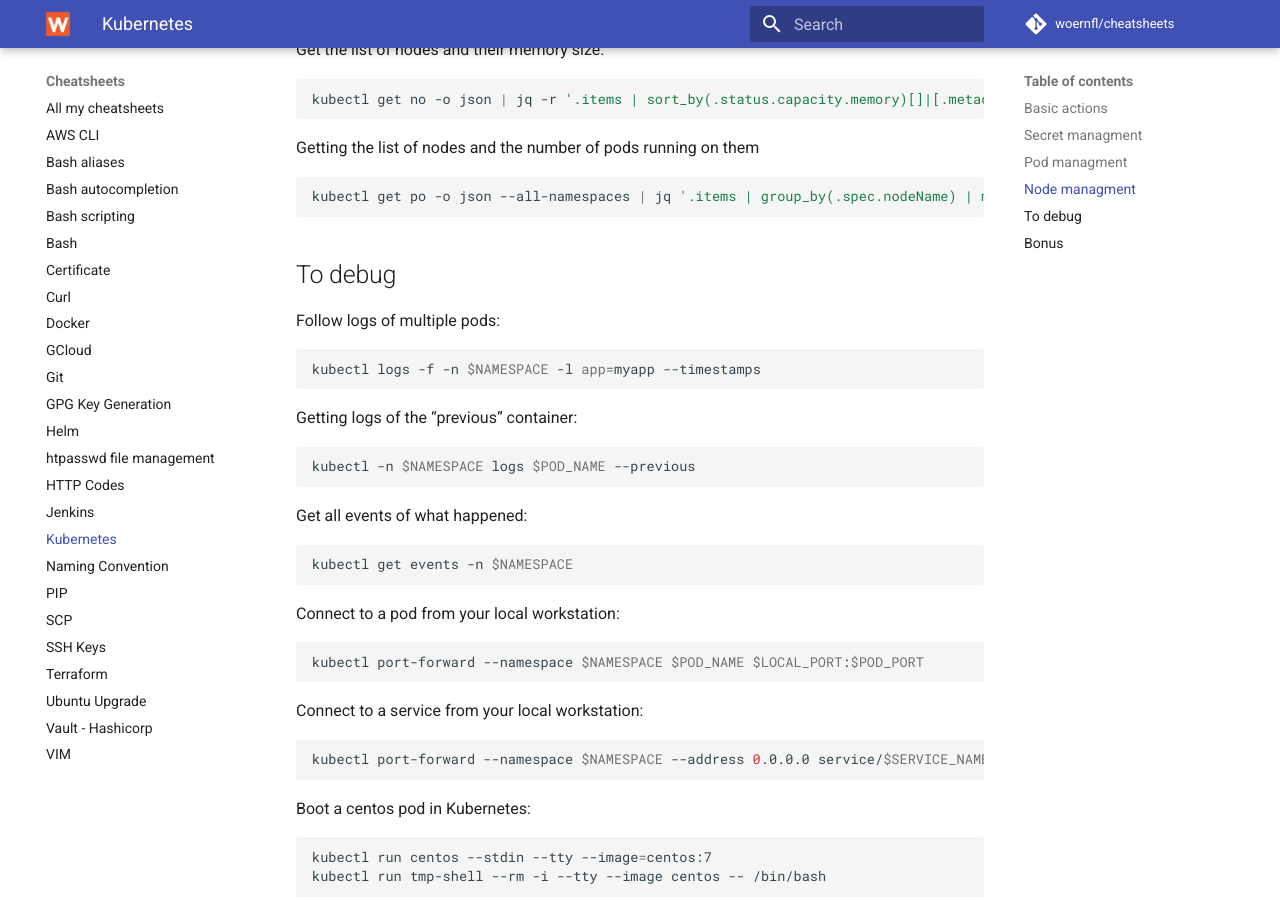
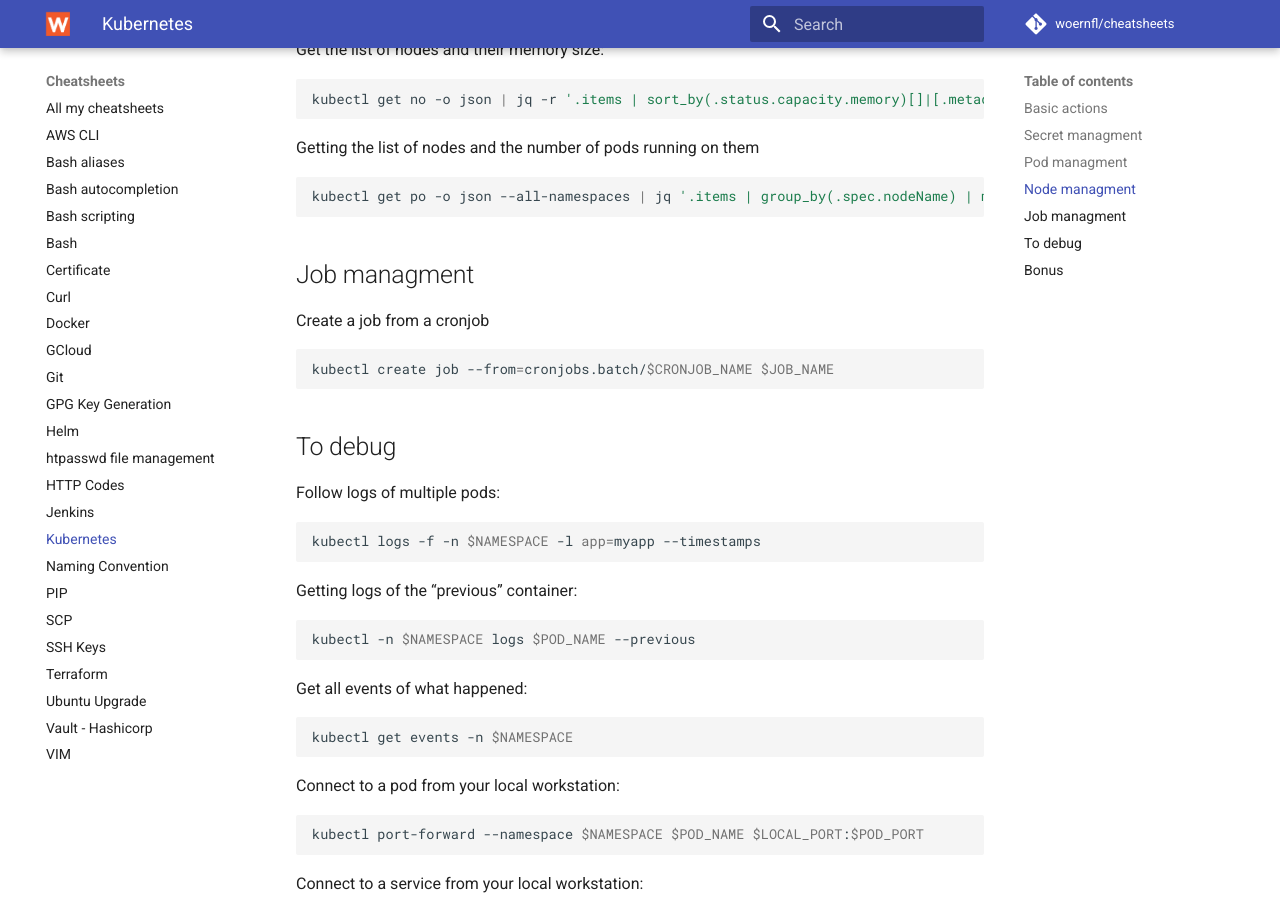
Before and after one commit to woernfl/cheatsheets, an MkDocs documentation site: the page built from docs/kubernetes.md, in a window 1280 px wide and 900 px high, scrolled down 1492 px. Built offline with MkDocs 1.6.1 and Material for MkDocs 9.7.7, drawn with Linux system fonts in a browser that asks for light colours; comment, search, counter and statistics services are not loaded.

Commit message:
Update kubernetes.md

````diff
--- a/docs/kubernetes.md
+++ b/docs/kubernetes.md
@@ -86,6 +86,14 @@
 kubectl get po -o json --all-namespaces | jq '.items | group_by(.spec.nodeName) | map({"nodeName": .[0].spec.nodeName, "count": length}) | sort_by(.count)'
 ```
 
+## Job managment
+
+Create a job from a cronjob
+
+```bash
+kubectl create job --from=cronjobs.batch/$CRONJOB_NAME $JOB_NAME
+```
+
 ## To debug
 
 Follow logs of multiple pods:
````
